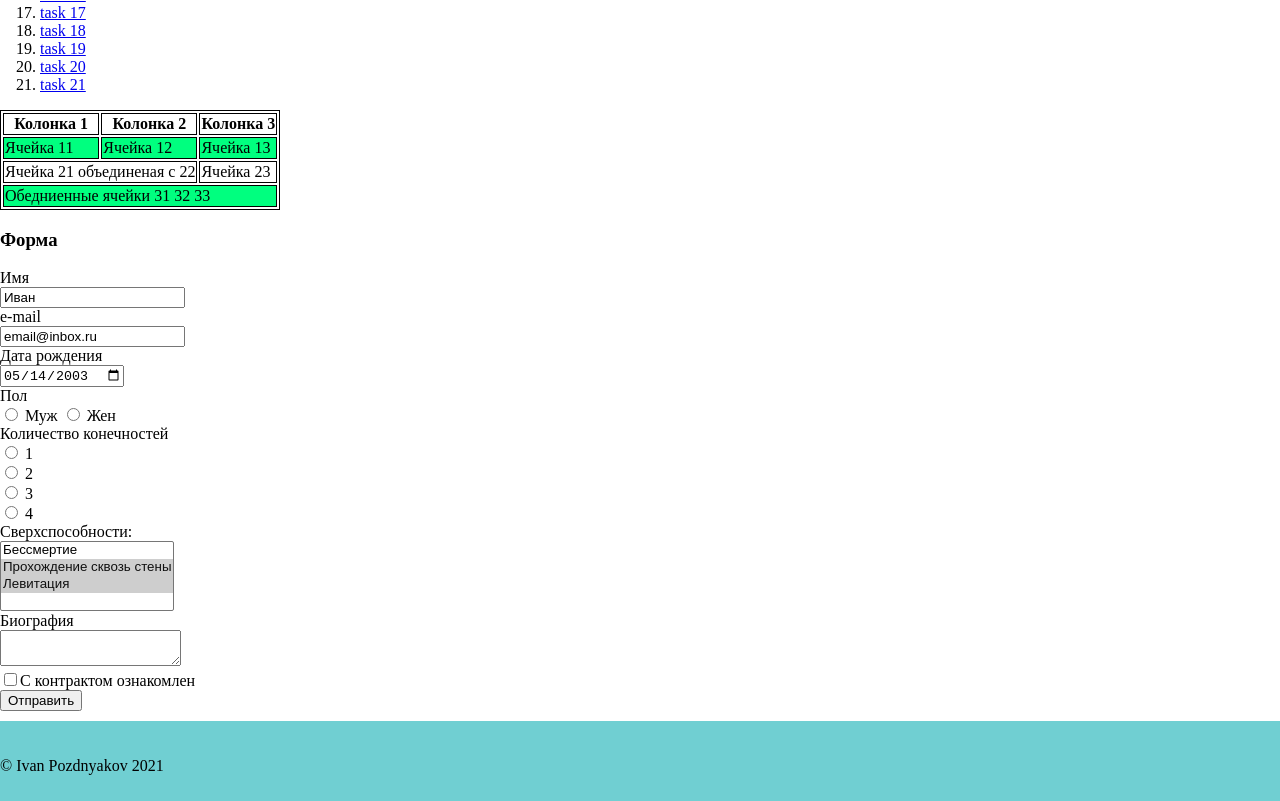
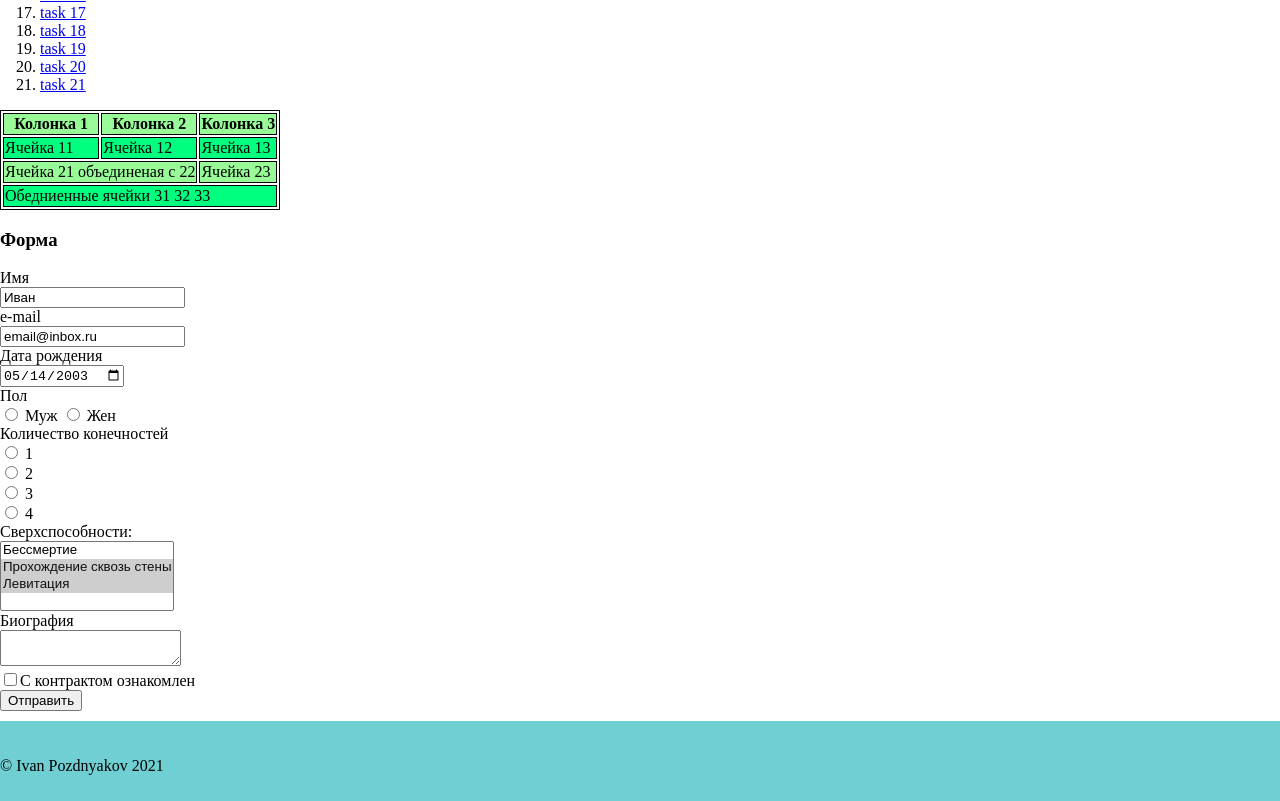
Before and after one commit to enotuuuk/web1, a plain HTML site: page index.html in a window 1280 px wide. Shown: the part 860-1661 px from the top of the page. Drawn offline with Linux system fonts and the light colour scheme.

Commit message:
Update style.css

```diff
--- a/style.css
+++ b/style.css
@@ -52,5 +52,5 @@ footer p{
 	background:#00FF7F;
 }
 .notEven{
-	background:#98FB98:
+	background:#98FB98;
 }
```
